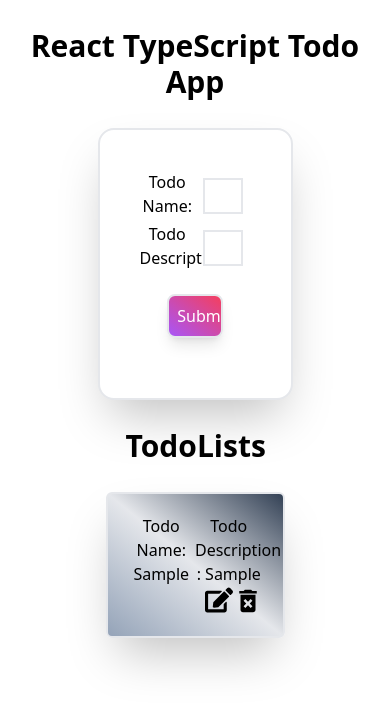
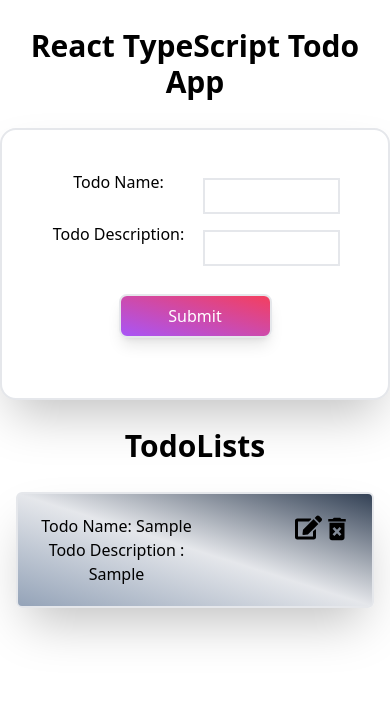
Before and after one commit to lhes23/reactts-todo, a React (Create React App) app: page / in a window 390 px wide. Both pictures are taken after typing "Sample", "Sample" into the empty fields and a click on the input "Submit". Shown: the top 710 px of the page. Built offline with nearby package versions, Linux system fonts and the light colour scheme.

Commit message:
responsiveness

```diff
--- a/src/App.tsx
+++ b/src/App.tsx
@@ -6,7 +6,7 @@ import { Todo } from "./interfaces";
 
 function App() {
   const [todos, setTodos] = useState<Todo[]>([]);
-  console.log(todos);
+
   return (
     <div className="h-full">
       <div className="flex justify-center text-center">
--- a/src/components/TodoCard.tsx
+++ b/src/components/TodoCard.tsx
@@ -16,20 +16,23 @@ const TodoCard = ({ todo, setTodos, todos }: Props) => {
   };
   return (
     <>
-      <div className="p-5 m-2 border-2 rounded-md place-content-center bg-gradient-to-tr from-slate-400 via-gray-200 to-slate-700 shadow-2xl">
+      <div className="p-5 m-4 md:m-2 border-2 rounded-md place-content-center bg-gradient-to-tr from-slate-400 via-gray-200 to-slate-700 shadow-2xl">
         <div className="grid grid-cols-2">
-          <h1>Todo Name: {todo.todoName}</h1>
-          <h2>Todo Description : {todo.todoDescription}</h2>
-          {/* <button
-            onClick={() => doneBtnHandler(todo.id)}
-            className={myStyles.button}
-          >
-            Done
-          </button> */}
-        </div>
-        <div className="flex w-full place-content-end">
-          <FaEdit size={28} />
-          <MdDeleteForever size={30} />
+          <div>
+            <h1>Todo Name: {todo.todoName}</h1>
+            <h2>Todo Description : {todo.todoDescription}</h2>
+          </div>
+          <div className="flex w-full place-content-end">
+            <FaEdit
+              size={27}
+              className="hover:text-white hover:cursor-pointer"
+            />
+            <MdDeleteForever
+              size={30}
+              onClick={() => doneBtnHandler(todo.id)}
+              className="hover:text-white hover:cursor-pointer"
+            />
+          </div>
         </div>
       </div>
     </>
--- a/src/components/TodoForm.tsx
+++ b/src/components/TodoForm.tsx
@@ -28,7 +28,7 @@ const TodoForm: React.FC<Props> = ({ todos, setTodos }) => {
 
   return (
     <>
-      <section className="container justify-center text-center border-2 p-10 w-1/2 align-middle bg-white shadow-2xl rounded-2xl">
+      <section className="container justify-center text-center border-2 p-10 w-full md:w-1/2 align-middle bg-white shadow-2xl rounded-2xl">
         <form className="" onSubmit={todoFormHandler}>
           {error && (
             <div className="p-3 m-1 mb-2 border-2 bg-red-500">
--- a/src/components/TodoLists.tsx
+++ b/src/components/TodoLists.tsx
@@ -9,7 +9,7 @@ interface Props {
 
 const TodoLists: React.FC<Props> = ({ todos, setTodos }) => {
   return (
-    <div className="w-1/2 text-center">
+    <div className="w-full md:w-1/2 text-center">
       {todos.length > 0 ? (
         <h1 className="text-3xl font-bold p-3 m-4">TodoLists</h1>
       ) : (
```
